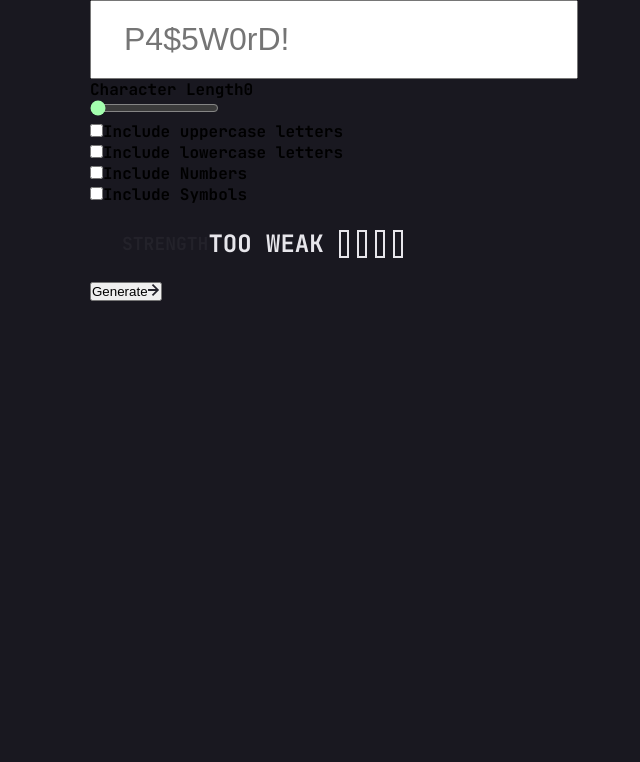
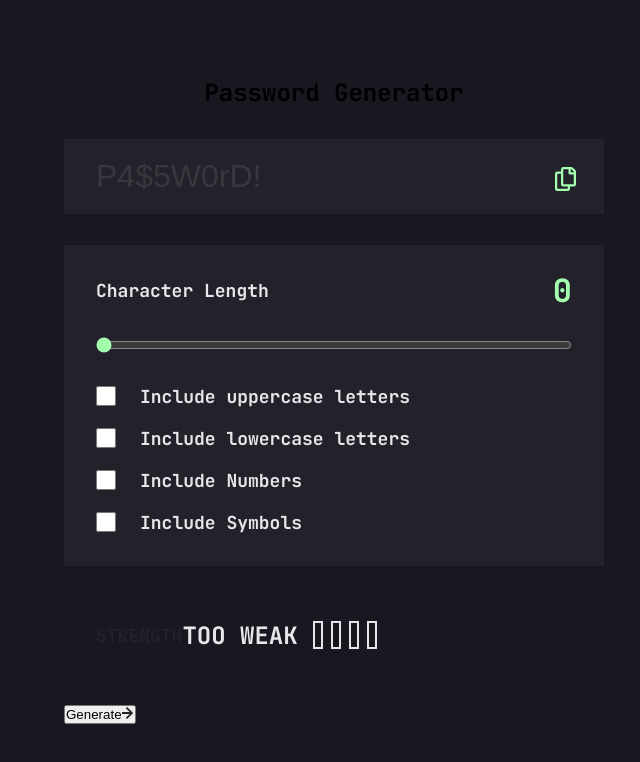
Before and after one commit to istealersn-dev/frontend-mentor-challenges, a Next.js app in the folder password-gen/: page / in a window 1280 px wide. Shown: the top 762 px of the page, without its empty margins (306-946 px from the left). Built offline with nearby package versions, Linux system fonts and the light colour scheme.

Commit message:
Updated CSS modules
Have fixed most of the issues and while continuing to build the rest

```diff
--- a/password-gen/app/assets/globals.css
+++ b/password-gen/app/assets/globals.css
@@ -31,7 +31,10 @@ body {
 }
 
 body {
+  display: grid;
+  place-content: center;
   font-family: 'JetBrainsMono-Bold';
+  min-height: 100vh;
   accent-color: var(--accent);
   background: var(--dark-grey);
 }
--- /dev/null
+++ b/password-gen/app/assets/page.module.css
@@ -0,0 +1,10 @@
+.container {
+    text-align: center;
+    margin-bottom: 1.9375rem;
+}
+
+.heading {
+    font-size: 1.5rem;
+    line-height: 1.9375rem;
+    font-weight: 700;
+}
--- a/password-gen/app/page.tsx
+++ b/password-gen/app/page.tsx
@@ -1,8 +1,12 @@
 import PwdGenForm from "@/components/PwdGenForm";
+import styles from './assets/page.module.css'
 
 export default function Home() {
   return (
     <main>
+      <div className={styles.container}>
+        <h1 className={styles.heading}>Password Generator</h1>
+        </div>
       <PwdGenForm />
     </main>
   )
--- a/password-gen/components/Checkbox.tsx
+++ b/password-gen/components/Checkbox.tsx
@@ -1,10 +1,11 @@
 import {CheckboxProps} from './types'
+import styles from './styles/Checkbox.module.css'
 
 export default function Checkbox({id, children}: CheckboxProps) {
   return (
-    <div>
+    <div className={styles.container}>
         <input type="checkbox" id={id} />
-        <label htmlFor="">{children}</label>
+        <label htmlFor={id}>{children}</label>
     </div>
   )
 }
--- a/password-gen/components/PwdGenForm.tsx
+++ b/password-gen/components/PwdGenForm.tsx
@@ -5,15 +5,19 @@ import styles from './styles/PwdGenForm.module.css'
 import Checkbox from "./Checkbox";
 import RangeSlider from "./RangeSlider";
 import { Strength } from "./Strength";
+import Image from 'next/image';
 
 export default function PwdGenForm() {
     return (
         <div className={styles.container}>
-            <form>
-                <input type="text" id="password" placeholder="P4$5W0rD!" className={styles.textInput}/>
-                <div>
+            <form className={styles.frmcontainer}>
+                <div className={styles.pwdText}>
+                    <input type="text" id="password" placeholder="P4$5W0rD!" className={styles.textInput} disabled/>
+                    <svg width="21" height="24" xmlns="http://www.w3.org/2000/svg" className={styles.svg}><path d="M20.341 3.091 17.909.659A2.25 2.25 0 0 0 16.319 0H8.25A2.25 2.25 0 0 0 6 2.25V4.5H2.25A2.25 2.25 0 0 0 0 6.75v15A2.25 2.25 0 0 0 2.25 24h10.5A2.25 2.25 0 0 0 15 21.75V19.5h3.75A2.25 2.25 0 0 0 21 17.25V4.682a2.25 2.25 0 0 0-.659-1.591ZM12.469 21.75H2.53a.281.281 0 0 1-.281-.281V7.03a.281.281 0 0 1 .281-.281H6v10.5a2.25 2.25 0 0 0 2.25 2.25h4.5v1.969a.282.282 0 0 1-.281.281Zm6-4.5H8.53a.281.281 0 0 1-.281-.281V2.53a.281.281 0 0 1 .281-.281H13.5v4.125c0 .621.504 1.125 1.125 1.125h4.125v9.469a.282.282 0 0 1-.281.281Zm.281-12h-3v-3h.451c.075 0 .147.03.2.082L18.667 4.6a.283.283 0 0 1 .082.199v.451Z" fill="#A4FFAF"/></svg>
+                </div>
+                <div className={styles.pwdCriteria}>
                     <RangeSlider id="rangeSlider" min={0} max={20} value={0} />
-                    <div>
+                    <div className={styles.checkboxes}>
                         <Checkbox id="uppercase">Include uppercase letters</Checkbox>
                         <Checkbox id="lowercase">Include lowercase letters</Checkbox>
                         <Checkbox id="numbers">Include Numbers</Checkbox>
--- a/password-gen/components/RangeSlider.tsx
+++ b/password-gen/components/RangeSlider.tsx
@@ -1,5 +1,6 @@
 import { useState } from 'react'
 import {RangeSliderProps} from './types'
+import styles from './styles/RangeSlider.module.css'
 
 export default function RangeSlider({id, min, max, value}: RangeSliderProps) {
 
@@ -11,12 +12,12 @@ export default function RangeSlider({id, min, max, value}: RangeSliderProps) {
     }
 
     return (
-        <div>
-            <div>
+        <div className={styles.rangeSlider}>
+            <div className={styles.container}>
                 <label htmlFor={id}>Character Length</label>
-                <span>{sliderVal}</span>
+                <span className={styles.sliderVal}>{sliderVal}</span>
             </div>
-            <input id={id} type="range" min={min} max={max} value={sliderVal} onChange={handleSliderChange}/>
+            <input className={styles.inputRange} id={id} type="range" min={min} max={max} value={sliderVal} onChange={handleSliderChange}/>
         </div>
     )
 }
--- a/password-gen/components/styles/Checkbox.module.css
+++ b/password-gen/components/styles/Checkbox.module.css
@@ -0,0 +1,11 @@
+.container {
+    display: flex;
+    flex-direction: row;
+    align-items: center;
+    gap: 1.5rem;
+}
+
+.container input[type="checkbox"] {
+    width: 1.25rem;
+    height: 1.25rem;
+}
--- a/password-gen/components/styles/PwdGenForm.module.css
+++ b/password-gen/components/styles/PwdGenForm.module.css
@@ -1,11 +1,56 @@
 .container {
     display: grid;
     place-content: center;
+}
+
+.frmcontainer {
+    display: flex;
+    flex-direction: column;
+    width: 33.75rem;
+    gap: 1.9375rem;
+}
+
+.pwdText {
+    position: relative;
 }
 
 .textInput {
     width: 100%;
     font-size: 2rem;
     padding: 1.1875rem 2rem;
+    background-color: var(--grey);
     color: var(--offwhite);
+    border: none;
 }
+
+.textInput::placeholder {
+    opacity: 0.25;
+}
+
+.svg {
+    position: absolute;
+    cursor: pointer;
+    top: 1.75rem;
+    right: 1.75rem;
+}
+
+.svg:hover path {
+    fill: white;
+}
+
+.pwdCriteria {
+    display: grid;
+    gap: 2rem;
+    background-color: var(--grey);
+    color: var(--offwhite);
+    padding: 1.5rem 2rem 2rem;
+}
+
+.checkboxes {
+    display: flex;
+    flex-direction: column;
+    gap: 1.1875rem;
+    font-size: 1.125rem;
+    line-height: 1.4375rem;
+    font-weight: 700;
+}
--- /dev/null
+++ b/password-gen/components/styles/RangeSlider.module.css
@@ -0,0 +1,27 @@
+.rangeSlider {
+    display: grid;
+    gap: 1.5625rem;
+}
+
+.rangeSlider input[type="range"] {
+    cursor: pointer;
+}
+
+.container {
+    display: flex;
+    justify-content: space-between;
+    align-items: center;
+    font-size: 1.125rem;
+    line-height: 1.4375rem;
+    font-weight: 700;
+}
+
+.sliderVal {
+    font-size: 2rem;
+    line-height: 2.6875rem;
+    color: var(--accent);
+}
+
+.inputRange {
+    width: 100%;
+}
```
